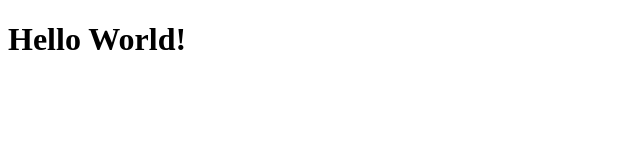
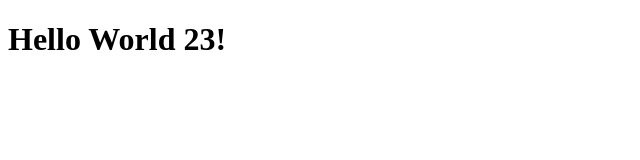
Before and after one commit to Mashhood03344/CI-CD-GitHub-Jenkins-ECS-Fargate-Repo, a plain HTML site: page index.html in a window 1280 px wide. Shown: the full height of the page, 0-640 px from the left. Drawn offline with Linux system fonts and the light colour scheme.

Commit message:
Updated index.html file

```diff
--- a/index.html
+++ b/index.html
@@ -6,7 +6,7 @@
     <title>Hello World</title>
 </head>
 <body>
-    <h1>Hello World!</h1>
+    <h1>Hello World 23!</h1>
 
 </body>
 </html>
```
